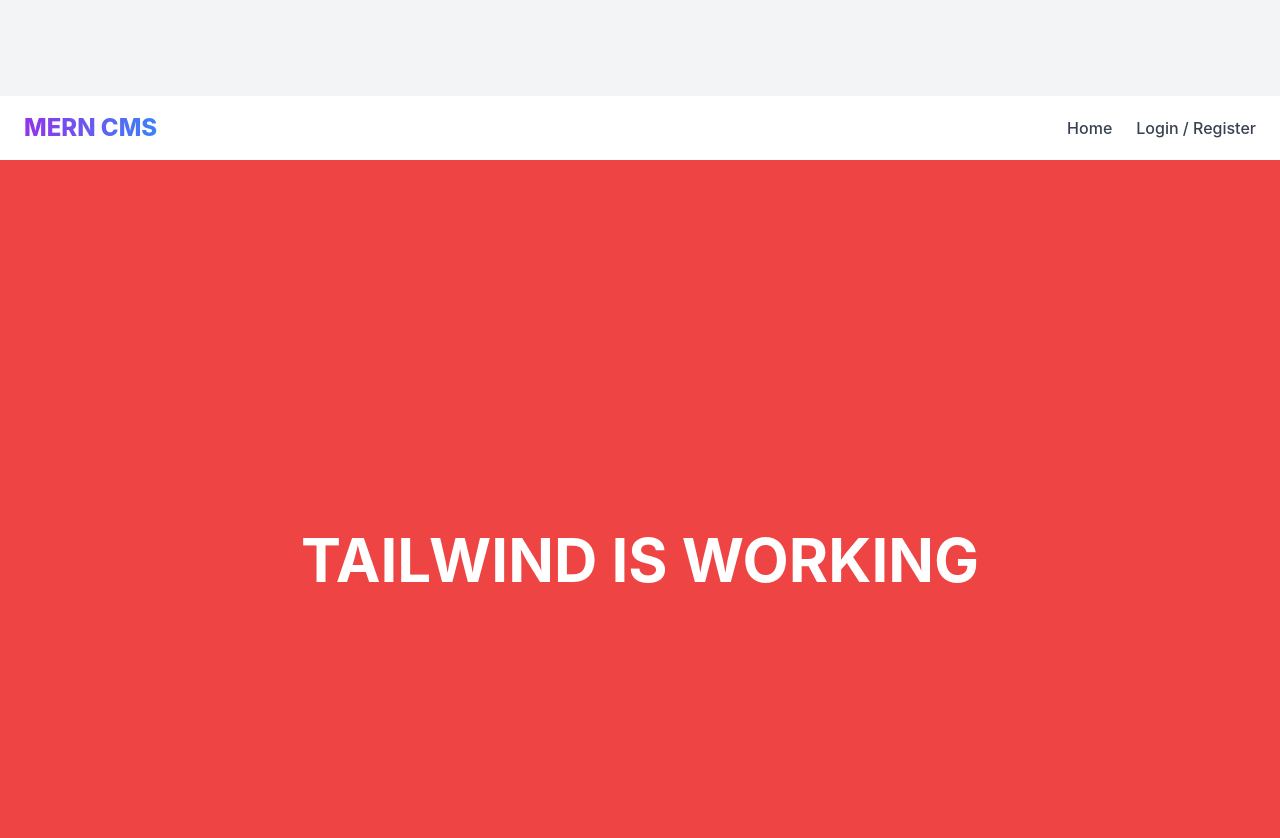
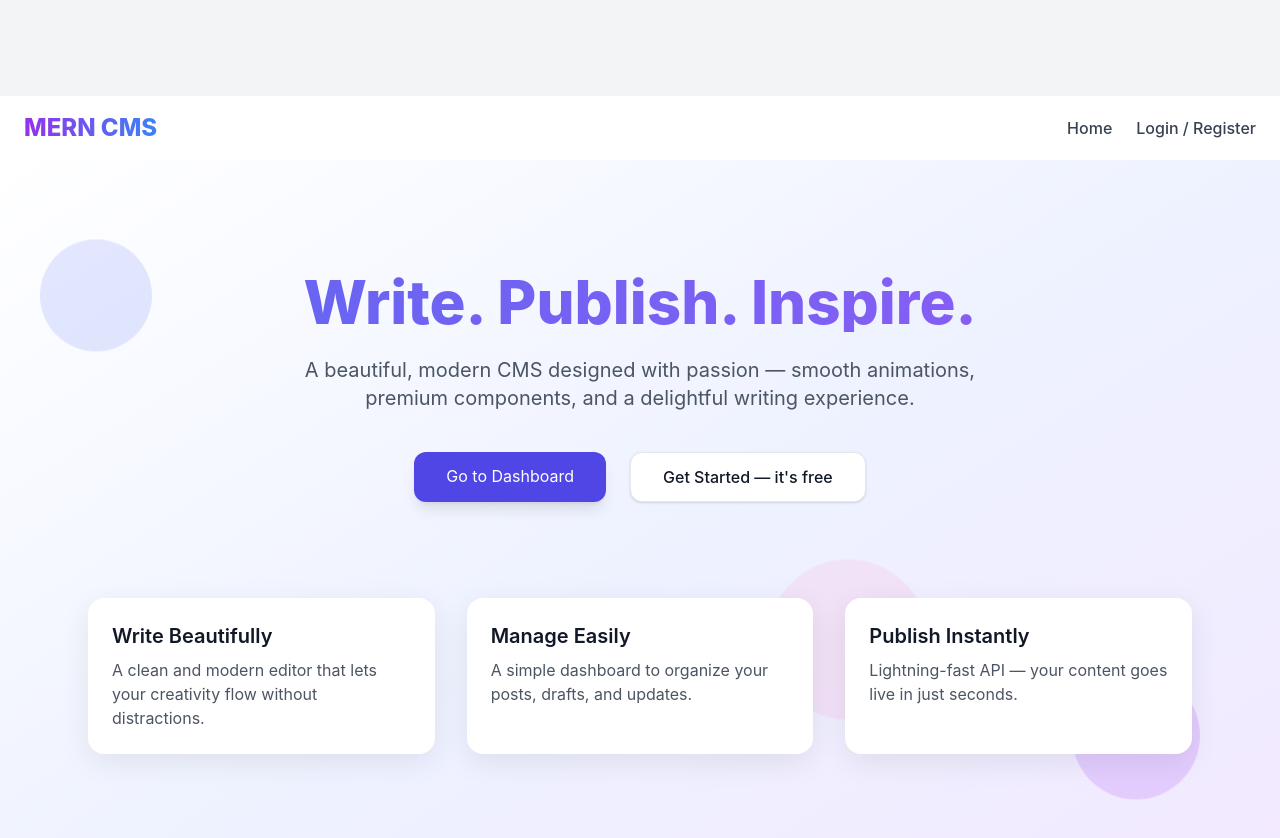
Before and after one commit to dhirajkumbhre/mern-cms, a React (Vite) app in the folder frontend/: page / in a window 1280 px wide. Shown: the top 838 px of the page. Built offline with nearby package versions, Linux system fonts and the light colour scheme; no server answers.

Commit message:
Update Home.jsx
Working...code

```diff
--- a/frontend/src/pages/Home.jsx
+++ b/frontend/src/pages/Home.jsx
@@ -1,7 +1,84 @@
+import React from "react";
+import { Link } from "react-router-dom";
+
 export default function Home() {
   return (
-    <div className="min-h-screen bg-red-500 text-white text-6xl flex items-center justify-center font-bold">
-      TAILWIND IS WORKING
+    <div className="min-h-screen bg-gradient-to-br from-white via-indigo-50 to-purple-100 relative overflow-hidden">
+
+      {/* Floating decoration circles */}
+      <div className="absolute top-20 left-10 w-28 h-28 bg-indigo-300 opacity-30 rounded-full float-slow"></div>
+      <div className="absolute bottom-40 right-20 w-32 h-32 bg-purple-400 opacity-30 rounded-full float-slow"></div>
+      <div className="absolute top-1/2 left-[60%] w-40 h-40 bg-pink-300 opacity-20 rounded-full float-slow"></div>
+
+      {/* MAIN HERO */}
+      <section className="pt-28 pb-24 px-6 max-w-5xl mx-auto text-center fade-enter">
+
+        <h1 className="text-5xl md:text-6xl font-extrabold gradient-text leading-tight">
+          Write. Publish. Inspire.
+        </h1>
+
+        <p className="mt-6 text-lg md:text-xl text-gray-600 max-w-2xl mx-auto">
+          A beautiful, modern CMS designed with passion — smooth animations,
+          premium components, and a delightful writing experience.
+        </p>
+
+        {/* CTA Buttons */}
+        <div className="mt-10 flex justify-center gap-6">
+          <Link
+            to="/dashboard"
+            className="px-8 py-3 bg-indigo-600 hover:bg-indigo-700 text-white rounded-xl shadow-lg hover:shadow-xl transition-transform transform hover:-translate-y-1"
+          >
+            Go to Dashboard
+          </Link>
+
+          <Link
+            to="/auth"
+            className="px-8 py-3 bg-white text-gray-900 font-medium border border-gray-200 rounded-xl shadow hover:shadow-md hover:border-indigo-400 transition-all"
+          >
+            Get Started — it's free
+          </Link>
+        </div>
+      </section>
+
+      {/* FEATURES SECTION */}
+      <section className="pb-24 px-6 max-w-6xl mx-auto">
+        <div className="grid grid-cols-1 md:grid-cols-3 gap-8">
+
+          {/* Feature Card 1 */}
+          <div className="bg-white rounded-2xl p-6 shadow-smooth hover:shadow-glow hover-glow transition rise-up">
+            <h3 className="text-xl font-semibold text-gray-900 mb-2">
+              Write Beautifully
+            </h3>
+            <p className="text-gray-600">
+              A clean and modern editor that lets your creativity flow without distractions.
+            </p>
+          </div>
+
+          {/* Feature Card 2 */}
+          <div className="bg-white rounded-2xl p-6 shadow-smooth hover:shadow-glow hover-glow transition rise-up"
+               style={{ animationDelay: "120ms" }}>
+            <h3 className="text-xl font-semibold text-gray-900 mb-2">
+              Manage Easily
+            </h3>
+            <p className="text-gray-600">
+              A simple dashboard to organize your posts, drafts, and updates.
+            </p>
+          </div>
+
+          {/* Feature Card 3 */}
+          <div className="bg-white rounded-2xl p-6 shadow-smooth hover:shadow-glow hover-glow transition rise-up"
+               style={{ animationDelay: "240ms" }}>
+            <h3 className="text-xl font-semibold text-gray-900 mb-2">
+              Publish Instantly
+            </h3>
+            <p className="text-gray-600">
+              Lightning-fast API — your content goes live in just seconds.
+            </p>
+          </div>
+
+        </div>
+      </section>
+
     </div>
   );
 }
```
